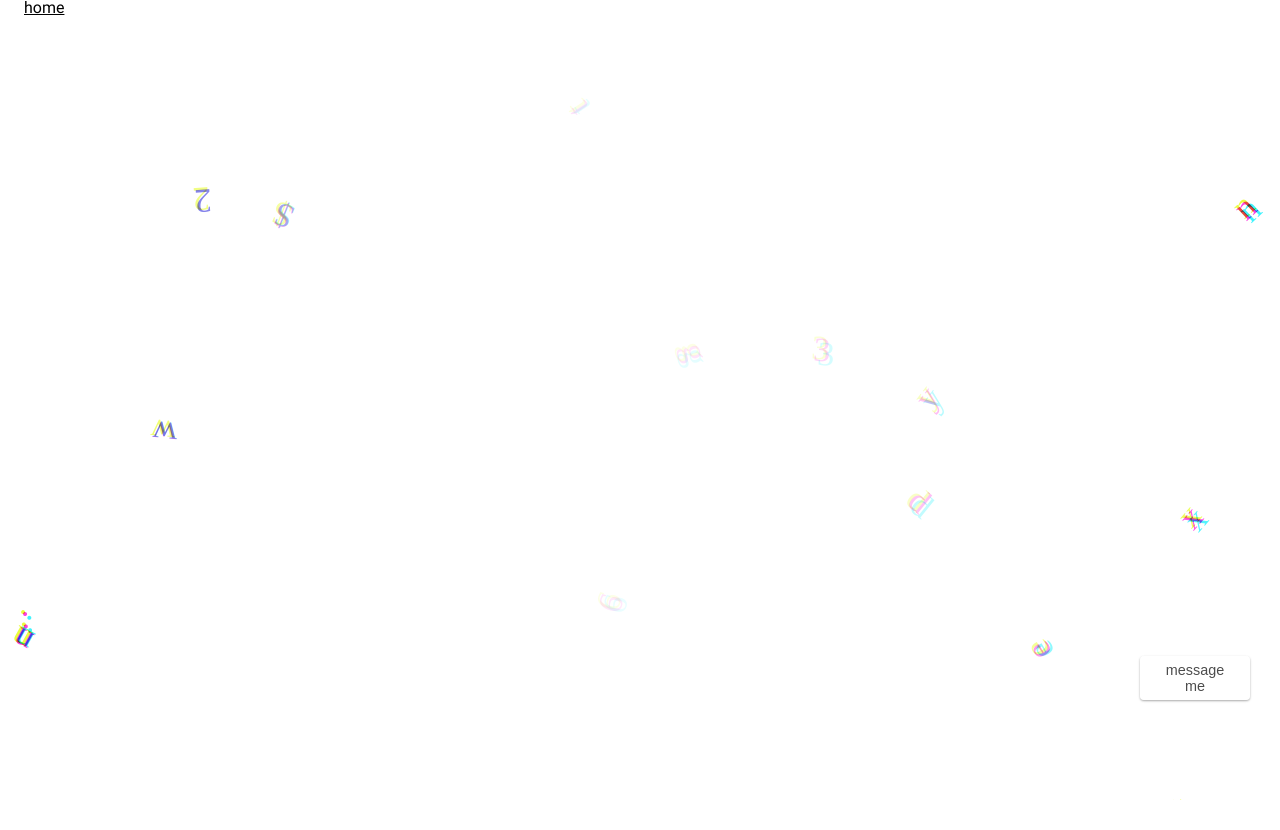
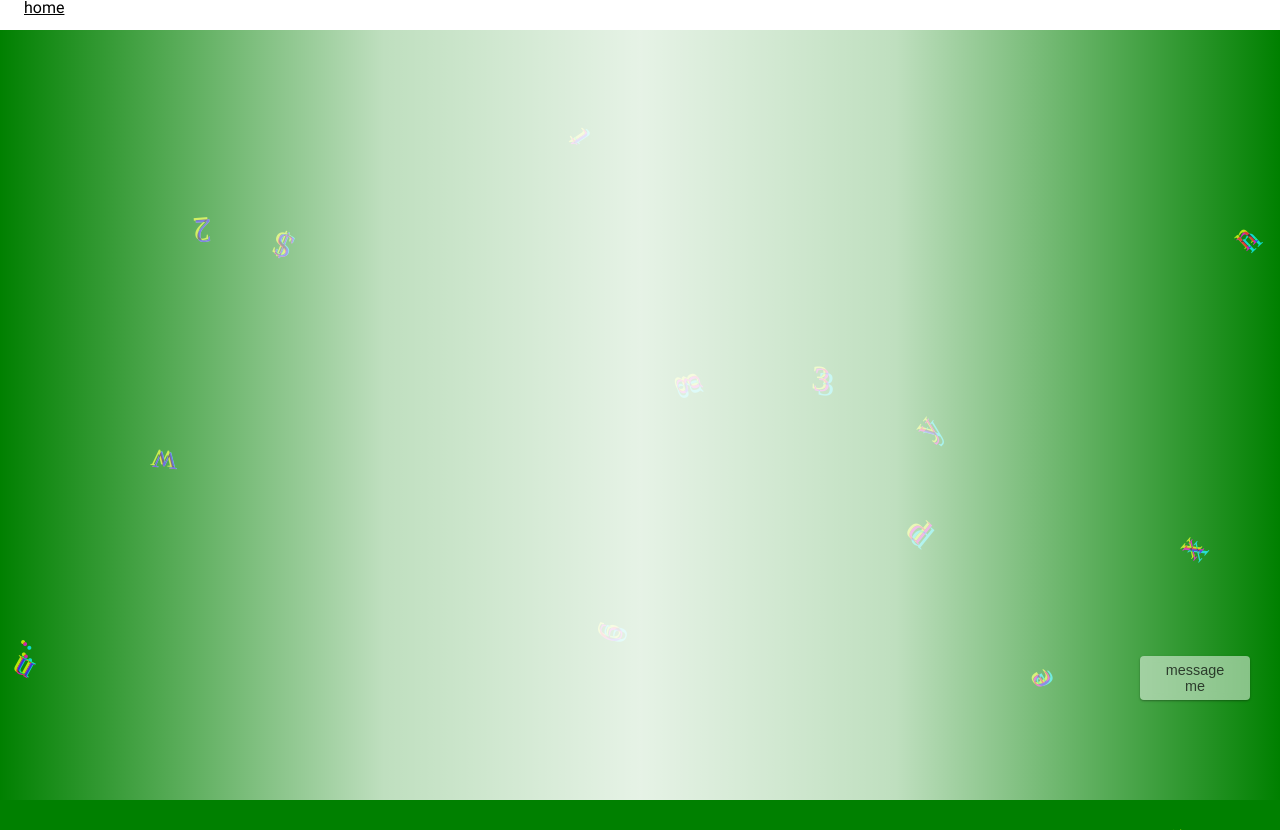
Before and after one commit to ColeyG/showcase3, a SvelteKit app: page /misc in a window 1280 px wide. Before the commit the page ends 800 px from the top, so only its background shows below. Built offline with nearby package versions, Linux system fonts and the light colour scheme.

Commit message:
Commit Some Ugly

```diff
--- a/src/routes/CanvasEffects.svelte
+++ b/src/routes/CanvasEffects.svelte
@@ -140,5 +140,7 @@
     display: block;
     object-fit: contain;
     z-index: 10;
+    background-color: green;
+    margin-top: 30px;
   }
 </style>
```
